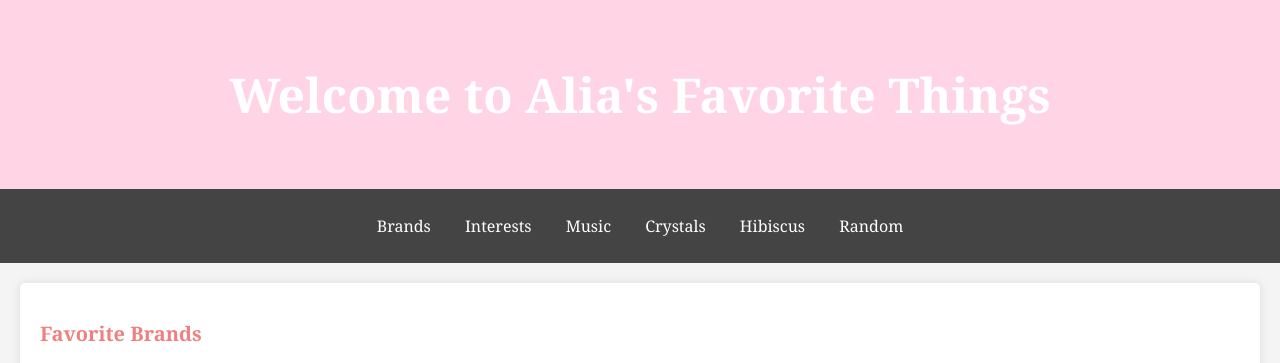
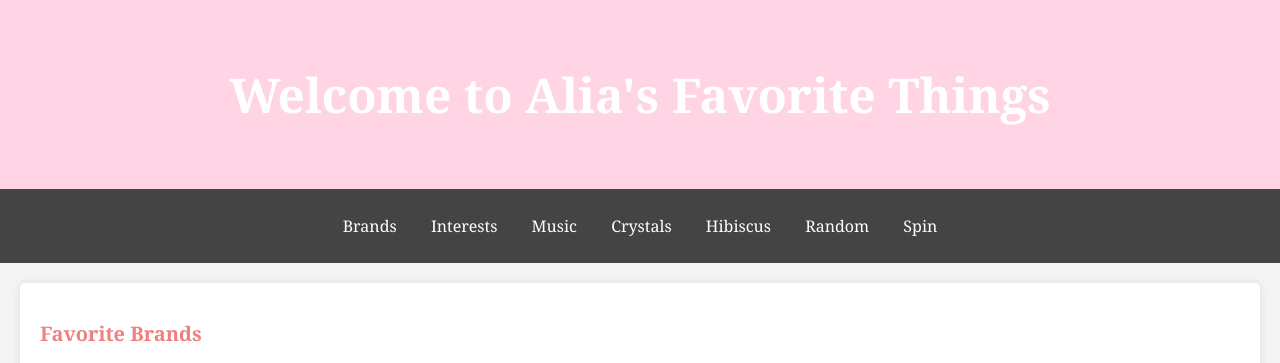
Before and after one commit to shades-lab/alia-website, a plain HTML site: page index.html in a window 1280 px wide. Shown: the top 363 px of the page. Drawn offline with Linux system fonts and the light colour scheme; files whose address does not match are found by name.

Commit message:
Update index.html

```diff
--- a/index.html
+++ b/index.html
@@ -221,6 +221,7 @@
             <li><a href="#crystals">Crystals</a></li>
             <li><a href="#hibiscus">Hibiscus</a></li> <!-- Added link for Hibiscus section -->
             <li><a href="#Random">Random</a></li>
+            <li><a href="#spin-for-compliment">Spin</a></li>
         </ul>
     </nav>
 
```
